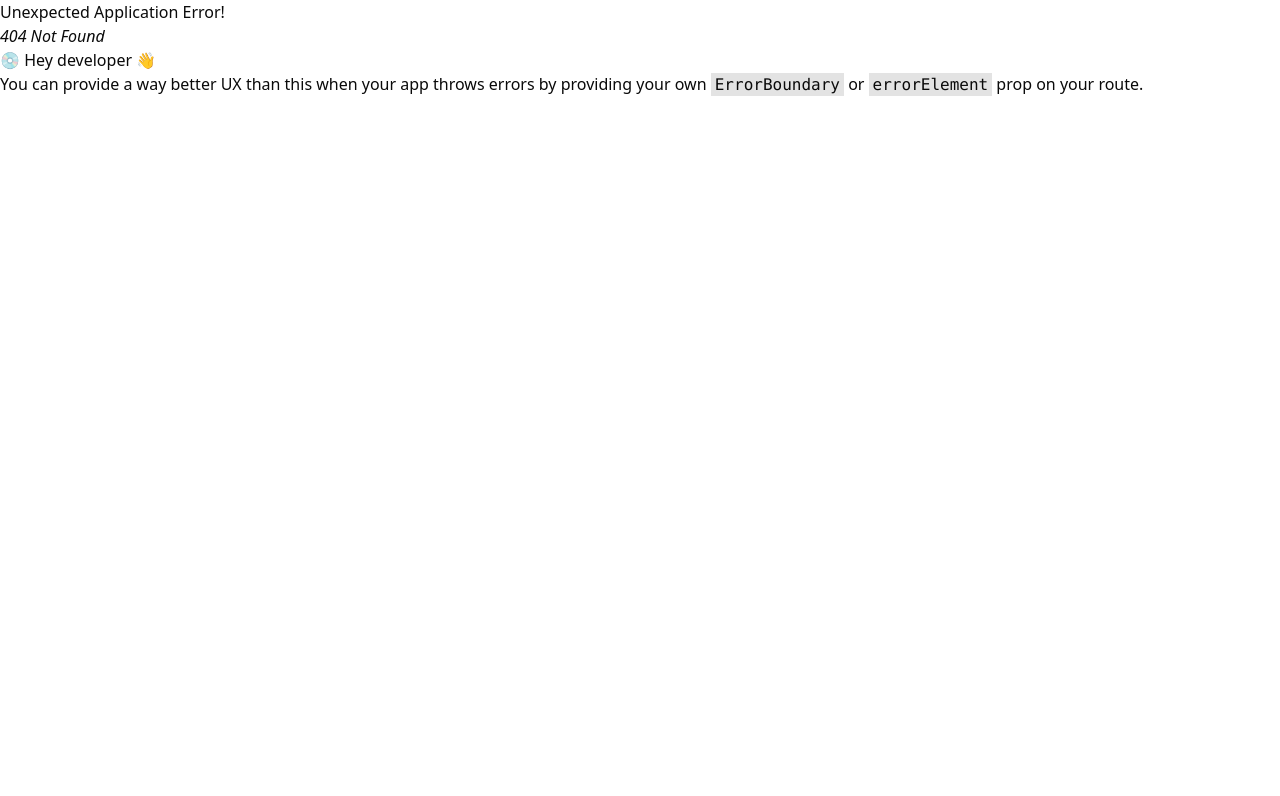
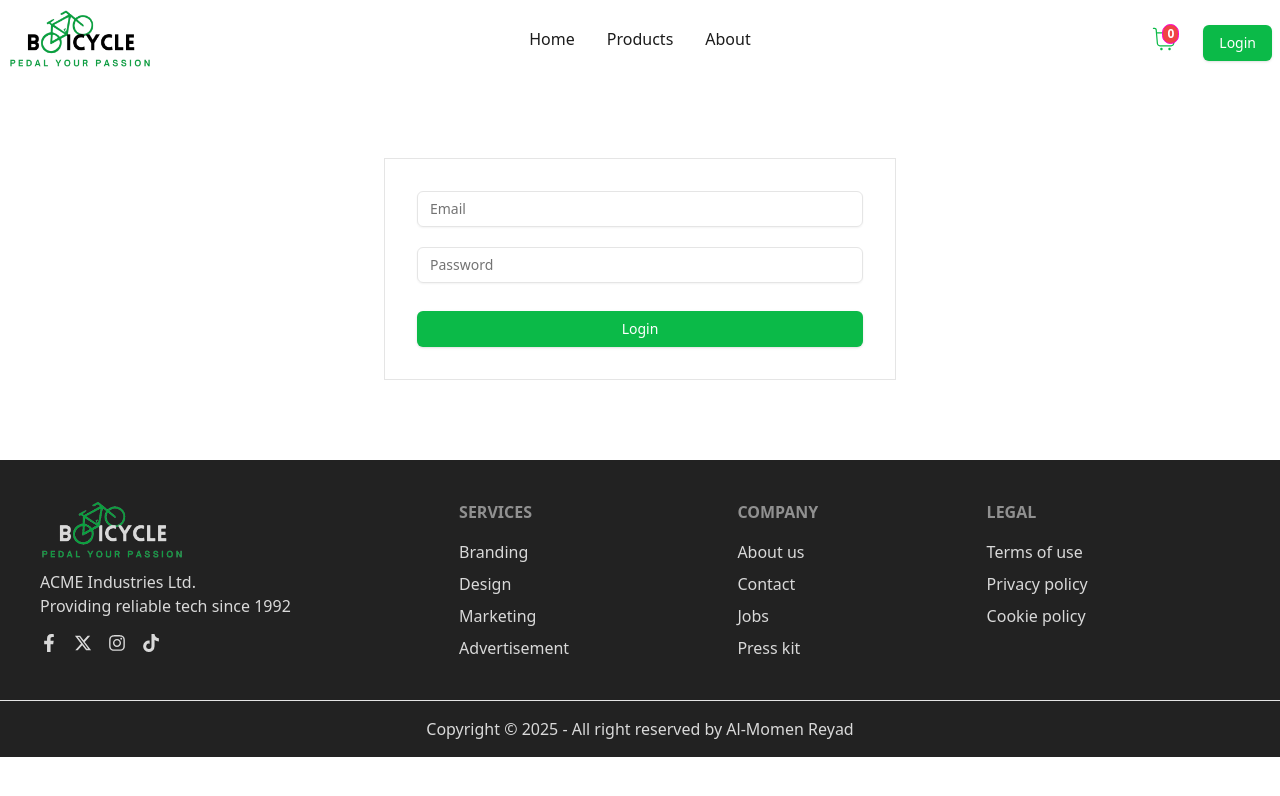
Before and after one commit to Reyad02/bicycle-store, a React (Vite) app: page /login in a window 1280 px wide. Before the commit this address had no page. Shown: the top 796 px of the page. Built offline with nearby package versions, Linux system fonts and the light colour scheme.

Commit message:
auth and cart data store using redux-toolkit

```diff
--- a/package.json
+++ b/package.json
@@ -18,6 +18,7 @@
     "@zoom-image/core": "^0.39.0",
     "class-variance-authority": "^0.7.1",
     "clsx": "^2.1.1",
+    "jwt-decode": "^4.0.0",
     "localforage": "^1.10.0",
     "lucide-react": "^0.474.0",
     "match-sorter": "^8.0.0",
--- a/src/Routes/Route.tsx
+++ b/src/Routes/Route.tsx
@@ -4,6 +4,7 @@ import About from "../pages/About/About";
 import Home from "../pages/Home/Home";
 import Products from "../pages/Products/Products";
 import SingleProduct from "../pages/Products/SingleProduct";
+import Login from "../pages/Login/Login";
 
 const router = createBrowserRouter([
   {
@@ -26,6 +27,10 @@ const router = createBrowserRouter([
         path: "/about",
         element: <About />,
       },
+      {
+        path: "/login",
+        element: <Login />,
+      },
     ],
   },
 ]);
--- a/src/components/CustomForm/CustomFrom.tsx
+++ b/src/components/CustomForm/CustomFrom.tsx
@@ -14,7 +14,6 @@ const PayFrom = ({ onSubmit, children }: ICustomForm) => {
   const methods = useForm();
   const submit: SubmitHandler<FieldValues> = (data) => {
     onSubmit(data);
-    console.log(data);
     methods.reset();
   };
   return (
--- a/src/components/Navbar/Navbar.tsx
+++ b/src/components/Navbar/Navbar.tsx
@@ -2,6 +2,9 @@ import { Link, NavLink } from "react-router-dom";
 import { Button } from "../ui/button";
 import blackclr from "@/assets/B_rcelle__1_-removebg-preview.png";
 import { useState } from "react";
+import { CiShoppingCart } from "react-icons/ci";
+import { useSelector } from "react-redux";
+import { RootState } from "../../redux/store";
 
 interface ICustomNavLink {
   to: string;
@@ -27,6 +30,7 @@ const CustomNavLink = ({ to, children, onClick }: ICustomNavLink) => {
 };
 const Navbar = () => {
   const [isDropDown, setIsDropDown] = useState(false);
+  const itemsInCart = useSelector((state: RootState) => state?.cart?.items);
 
   const closeDropdown = () => {
     setIsDropDown(false);
@@ -69,7 +73,9 @@ const Navbar = () => {
                   </CustomNavLink>
                 </li>
                 <li>
-                  <CustomNavLink to="/products" onClick={closeDropdown}>Products</CustomNavLink>
+                  <CustomNavLink to="/products" onClick={closeDropdown}>
+                    Products
+                  </CustomNavLink>
                 </li>
                 <li>
                   <CustomNavLink to="/about" onClick={closeDropdown}>
@@ -97,8 +103,22 @@ const Navbar = () => {
             </li>
           </ul>
         </div>
-        <div className="navbar-end">
-          <Button>Login</Button>
+        <div className="navbar-end gap-6">
+          <Link to={"/cart"} className="text-3xl text-[#0BBA48] font-bold ">
+            <div className="relative">
+              <CiShoppingCart></CiShoppingCart>
+              <div className="absolute top-0 right-0 text-xs">
+                <div className="badge badge-secondary p-0 px-1 text-xs bg-red-500 text-white">
+                  {itemsInCart?.length}
+                </div>
+              </div>
+            </div>
+          </Link>
+          <Link to={"/login"}>
+            <Button className="bg-[#0BBA48] text-white w-fit mt-2">
+              Login
+            </Button>
+          </Link>
         </div>
       </div>
     </div>
--- a/src/main.tsx
+++ b/src/main.tsx
@@ -4,12 +4,15 @@ import "./index.css";
 import { RouterProvider } from "react-router-dom";
 import router from "./Routes/Route.tsx";
 import { Provider } from "react-redux";
-import { store } from "./redux/store.ts";
+import { persistor, store } from "./redux/store.ts";
+import { PersistGate } from "redux-persist/integration/react";
 
 createRoot(document.getElementById("root")!).render(
   <StrictMode>
     <Provider store={store}>
-      <RouterProvider router={router} />
+      <PersistGate loading={null} persistor={persistor}>
+        <RouterProvider router={router} />
+      </PersistGate>
     </Provider>
   </StrictMode>
 );
--- /dev/null
+++ b/src/pages/Login/Login.tsx
@@ -0,0 +1,57 @@
+import { useDispatch } from "react-redux";
+import PayFrom from "../../components/CustomForm/CustomFrom";
+import PayInput from "../../components/CustomInput/CustomInput";
+import { Button } from "../../components/ui/button";
+import { useLoginMutation } from "../../redux/features/auth/authApi";
+import { jwtDecode } from "jwt-decode";
+import { setUser, TUser } from "../../redux/features/auth/authSlice";
+import { FieldValues } from "react-hook-form";
+
+const Login = () => {
+  const [login] = useLoginMutation();
+  const dispatch = useDispatch();
+
+  const handleOrderFrom = async (data: FieldValues) => {
+    try {
+      const res = await login(data);
+      const token = res?.data?.data;
+      localStorage.setItem("token", token);
+      const { email, role, iat, exp }: TUser = jwtDecode(token);
+      dispatch(setUser({ user: { email, role, iat, exp }, token: token }));
+    } catch (err) {
+      console.log(err);
+    }
+  };
+  return (
+    <div className="py-20 flex max-w-7xl mx-auto justify-between items-center">
+      <div className="md:w-[40%] mx-auto border p-8">
+        <PayFrom onSubmit={handleOrderFrom}>
+          <PayInput
+            name={"email"}
+            type={"text"}
+            placeholder={"Email"}
+            disabled={false}
+          ></PayInput>
+          <PayInput
+            name={"password"}
+            type={"password"}
+            placeholder={"Password"}
+            disabled={false}
+          ></PayInput>
+          <Button className="bg-[#0BBA48] text-white w-full mt-2" type="submit">
+            {" "}
+            Login
+          </Button>
+        </PayFrom>
+      </div>
+      {/* <div className="md:w-[48%]">
+        <img
+          src="https://i.postimg.cc/VvzwZFnR/about-us-2-qaspjptn4b9uv65e7i8w305i4xynzq6t441tw9wcwo.jpg"
+          alt=""
+        />
+      </div> */}
+    </div>
+  );
+};
+
+export default Login;
--- a/src/pages/Products/SingleProduct.tsx
+++ b/src/pages/Products/SingleProduct.tsx
@@ -4,11 +4,15 @@ import PayFrom from "../../components/CustomForm/CustomFrom";
 import PayInput from "../../components/CustomInput/CustomInput";
 import { Button } from "../../components/ui/button";
 import { useEffect, useState } from "react";
+import { useDispatch } from "react-redux";
+import { addToCart } from "../../redux/features/cart/cartSlice";
 
 const SingleProduct = () => {
   const { id } = useParams();
   const { data: product } = useGetSingleBicycleQuery(id);
   const [disableBtn, setDisableBtn] = useState(false);
+
+  const dispatch = useDispatch();
 
   useEffect(() => {
     if (Number(product?.data?.quantity) <= 0) {
@@ -19,6 +23,12 @@ const SingleProduct = () => {
   // eslint-disable-next-line @typescript-eslint/no-explicit-any
   const handleOrderFrom = (data: any) => {
     console.log(data);
+    dispatch(
+      addToCart({
+        id: product?.data?._id as string,
+        quantity: data.quantity,
+      })
+    );
   };
 
   return (
@@ -56,33 +66,10 @@ const SingleProduct = () => {
                     Out Of Stock
                   </div>
                 )}
-              </div>
-            </div>
-
-            <div className="flex flex-col gap-4 border border-[#555555] p-8 ">
-              <p className="text-xl font-semibold pb-2">Place Your Order</p>
                 <PayFrom onSubmit={handleOrderFrom}>
-                <p className="mb-1">
-                  Your Name<span className="text-red-600">*</span>
-                </p>
-                <PayInput
-                  name={"name"}
-                  type={"text"}
-                  placeholder={"Name"}
-                  disabled={disableBtn}
-                ></PayInput>
-                <p className="mb-1">
-                  Your Email<span className="text-red-600">*</span>
-                </p>
-                <PayInput
-                  name={"email"}
-                  type={"email"}
-                  placeholder={"Email"}
-                  disabled={disableBtn}
-                ></PayInput>
-                <p className="mb-1">
+                  {/* <p className="mb-1">
                     Quantity<span className="text-red-600">*</span>
-                </p>
+                  </p> */}
                   <PayInput
                     name={"quantity"}
                     type={"number"}
@@ -103,6 +90,7 @@ const SingleProduct = () => {
           </div>
         </div>
       </div>
+    </div>
   );
 };
 
--- /dev/null
+++ b/src/redux/features/auth/authApi.ts
@@ -0,0 +1,33 @@
+// import { IBicycle } from "../../../types/Bicycle.type";
+// import { TResponseRedux } from "../../../types/global.type";
+import { baseApi } from "../../api/baseApi";
+
+const bicycleApi = baseApi.injectEndpoints({
+  endpoints: (builder) => ({
+    login: builder.mutation({
+      query: (args) => {
+        // const params = new URLSearchParams();
+        // if (args) {
+        //   args.forEach((element: { name: string; value: string }) => {
+        //     params.append(element.name, element.value);
+        //   });
+        // }
+        // console.log(args);
+        return {
+          url: "/auth",
+          method: "POST",
+          body: args,
+        };
+      },
+    //   transformResponse: (response: TResponseRedux<IBicycle[]>) => {
+    //     return {
+    //       data: response.data,
+    //       meta: response.metaData,
+    //     };
+    //   },
+    }),
+
+  }),
+});
+
+export const { useLoginMutation } = bicycleApi;
--- /dev/null
+++ b/src/redux/features/auth/authSlice.ts
@@ -0,0 +1,41 @@
+import { createSlice } from "@reduxjs/toolkit";
+import { RootState } from "../../store";
+
+export type TUser = {
+  email: string;
+  role: string;
+  iat: number;
+  exp: number;
+};
+type TAuthState = {
+  user: null | TUser;
+  token: null | string;
+};
+
+const initialState: TAuthState = {
+  user: null,
+  token: null,
+};
+
+export const authSlice = createSlice({
+  name: "auth",
+  initialState,
+  reducers: {
+    setUser: (state, action) => {
+      const { user, token } = action.payload;
+      state.user = user;
+      state.token = token;
+    },
+    logout: (state) => {
+      state.user = null;
+      state.token = null;
+    },
+  },
+});
+
+// Action creators are generated for each case reducer function
+export const { setUser, logout } = authSlice.actions;
+
+export default authSlice.reducer;
+export const useCurrentToken = (state: RootState) => state.auth.token;
+export const selectCurrentUser = (state: RootState) => state.auth.user;
--- /dev/null
+++ b/src/redux/features/cart/cartSlice.ts
@@ -0,0 +1,28 @@
+import { createSlice } from "@reduxjs/toolkit";
+import type { PayloadAction } from "@reduxjs/toolkit";
+
+interface CartItem {
+  id: string;
+  quantity: number;
+}
+
+export interface CartState {
+  items: CartItem[];
+}
+const initialState: CartState = {
+  items: [],
+};
+
+export const cartSlice = createSlice({
+  name: "cart",
+  initialState,
+  reducers: {
+    addToCart: (state, action: PayloadAction<CartItem>) => {
+      state.items.push(action.payload);
+    },
+  },
+});
+
+export const { addToCart } = cartSlice.actions;
+
+export default cartSlice.reducer;
--- a/src/redux/store.ts
+++ b/src/redux/store.ts
@@ -1,19 +1,46 @@
 import { configureStore } from "@reduxjs/toolkit";
 import { baseApi } from "./api/baseApi";
-// ...
+import cartReducer from "./features/cart/cartSlice";
+import authReducer from "./features/auth/authSlice";
+import {
+  persistStore,
+  persistReducer,
+  FLUSH,
+  REHYDRATE,
+  PERSIST,
+  PAUSE,
+  PURGE,
+  REGISTER,
+} from "redux-persist";
+import storage from "redux-persist/lib/storage"; // defaults to localStorage for web
+const persistCartConfig = {
+  key: "cart",
+  storage,
+};
+const persistAuthConfig = {
+  key: "user",
+  storage,
+};
+const persistedCartReducer = persistReducer(persistCartConfig, cartReducer);
+const persistedAuthReducer = persistReducer(persistAuthConfig, authReducer);
 
 export const store = configureStore({
   reducer: {
+    cart: persistedCartReducer,
+    auth: persistedAuthReducer,
     [baseApi.reducerPath]: baseApi.reducer,
-    // posts: postsReducer,
-    // comments: commentsReducer,
-    // users: usersReducer,
   },
   middleware: (getDefaultMiddleware) =>
-    getDefaultMiddleware().concat(baseApi.middleware),
+    getDefaultMiddleware({
+      serializableCheck: {
+        ignoredActions: [FLUSH, REHYDRATE, PAUSE, PERSIST, PURGE, REGISTER],
+      },
+    }).concat(baseApi.middleware),
 });
 
 // Infer the `RootState` and `AppDispatch` types from the store itself
 export type RootState = ReturnType<typeof store.getState>;
 // Inferred type: {posts: PostsState, comments: CommentsState, users: UsersState}
 export type AppDispatch = typeof store.dispatch;
+
+export const persistor = persistStore(store);
```
Also changed, not shown: 1 other file (tests, documents, lock files or other folders). Lines whose indentation alone changed are shown as unchanged.
